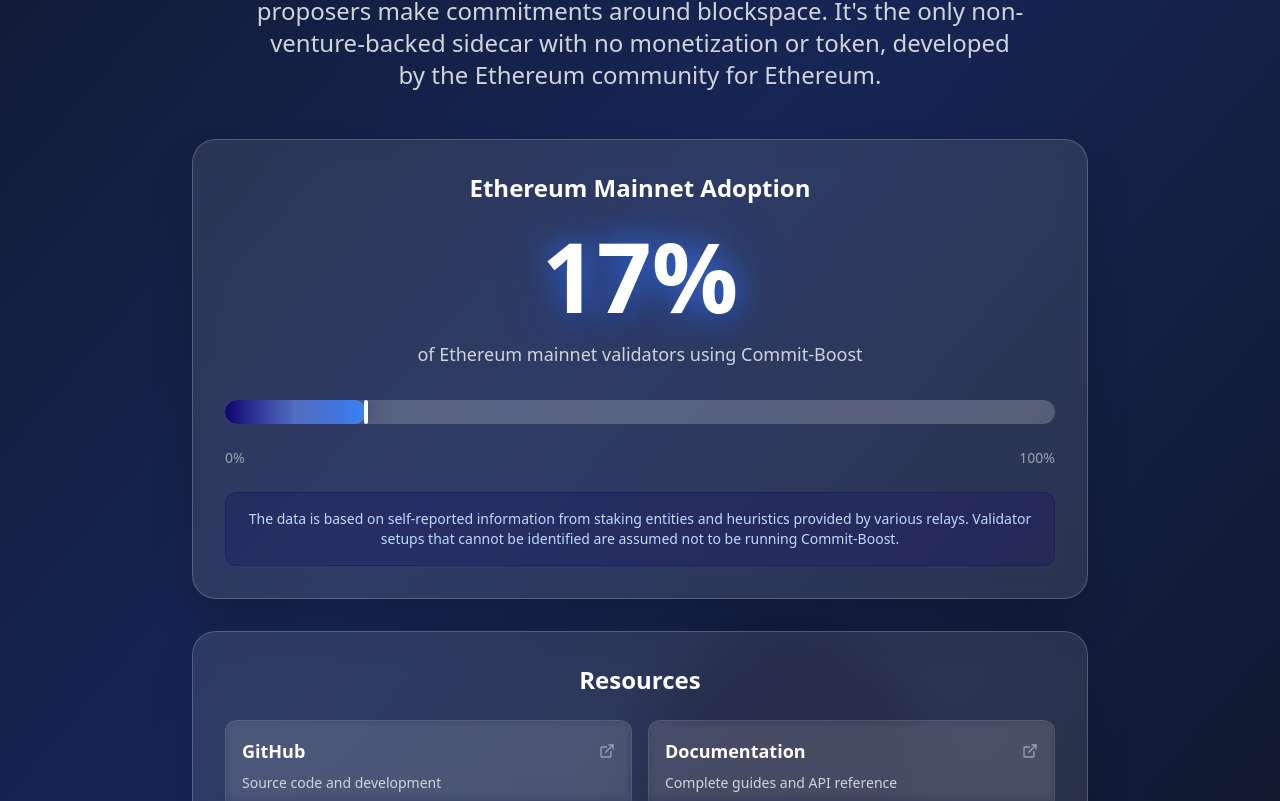
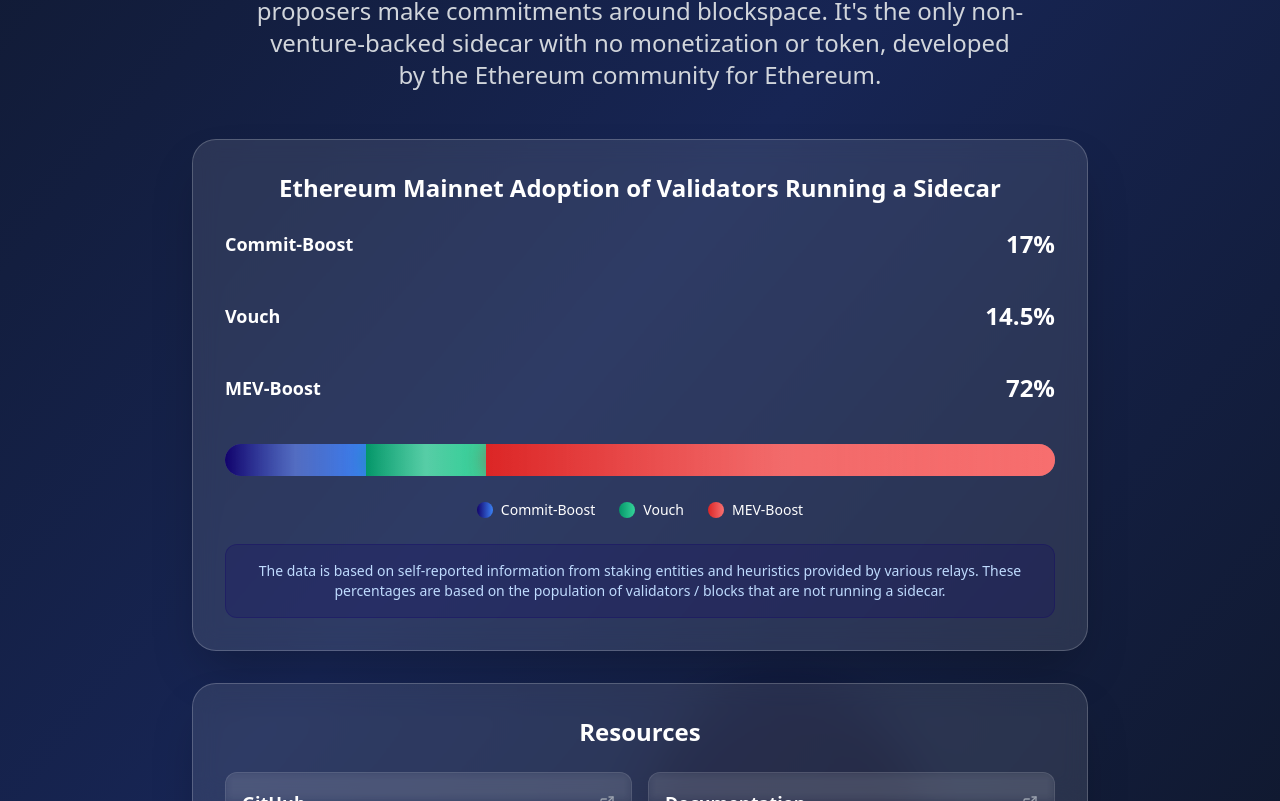
Before and after one commit to Labrys-Locky/Commit-Boost-Adoption-Dashboard, a Next.js app: page / in a window 1280 px wide. Shown: the part 486-1287 px from the top of the page. Built offline with nearby package versions, Linux system fonts and the light colour scheme.

Commit message:
feat: update dashboard with sidecar comparison bar
Add progress bar showing Commit-Boost, Vouch, and MEV-Boost adoption

#VERCEL_SKIP

Co-authored-by: Lachlan Feeney <52639164+Labrys-Locky@users.noreply.github.com>

```diff
--- a/client-distribution.tsx
+++ b/client-distribution.tsx
@@ -72,27 +72,42 @@ function HeroSection() {
 
           {/* Adoption Stats Card */}
           <div className="bg-white/10 backdrop-blur-md rounded-3xl p-8 border border-white/20 shadow-2xl mb-8">
-            <h2 className="text-2xl font-semibold text-white mb-6">Ethereum Mainnet Adoption</h2>
+            <h2 className="text-2xl font-semibold text-white mb-6">
+              Ethereum Mainnet Adoption of Validators Running a Sidecar
+            </h2>
 
-            <div className="flex flex-col items-center mb-8">
-              <div className="relative text-8xl font-bold mb-4">
-                <span
-                  className="text-white"
-                  style={{
-                    textShadow: "0 0 30px rgba(59, 130, 246, 0.8), 0 0 60px rgba(59, 130, 246, 0.4)",
-                    filter: "drop-shadow(0 4px 8px rgba(18, 3, 108, 0.3))",
-                  }}
-                >
-                  17%
-                </span>
+            {/* Sidecar comparison */}
+            <div className="space-y-8 mb-8">
+              {/* Commit-Boost */}
+              <div className="flex flex-col items-center">
+                <div className="flex items-center justify-between w-full mb-2">
+                  <span className="text-lg font-semibold text-white">Commit-Boost</span>
+                  <span className="text-2xl font-bold text-white">17%</span>
+                </div>
               </div>
-              <p className="text-lg text-gray-300">of Ethereum mainnet validators using Commit-Boost</p>
+
+              {/* Vouch */}
+              <div className="flex flex-col items-center">
+                <div className="flex items-center justify-between w-full mb-2">
+                  <span className="text-lg font-semibold text-white">Vouch</span>
+                  <span className="text-2xl font-bold text-white">14.5%</span>
+                </div>
+              </div>
+
+              {/* MEV-Boost */}
+              <div className="flex flex-col items-center">
+                <div className="flex items-center justify-between w-full mb-2">
+                  <span className="text-lg font-semibold text-white">MEV-Boost</span>
+                  <span className="text-2xl font-bold text-white">72%</span>
+                </div>
+              </div>
             </div>
 
-            {/* Modern progress bar */}
-            <div className="relative w-full h-6 bg-white/20 rounded-full overflow-hidden mb-6">
+            {/* Combined progress bar */}
+            <div className="relative w-full h-8 bg-white/20 rounded-full overflow-hidden mb-6">
+              {/* Commit-Boost segment */}
               <div
-                className="absolute top-0 left-0 h-full rounded-full transition-all duration-2000 ease-out"
+                className="absolute top-0 left-0 h-full transition-all duration-2000 ease-out"
                 style={{
                   width: "17%",
                   background: "linear-gradient(90deg, #12036c 0%, #1e40af 50%, #3b82f6 100%)",
@@ -102,16 +117,56 @@ function HeroSection() {
                 <div className="absolute inset-0 bg-gradient-to-r from-transparent via-white/30 to-transparent animate-pulse"></div>
               </div>
 
-              {/* Progress indicator */}
+              {/* Vouch segment */}
               <div
-                className="absolute top-0 h-6 w-1 bg-white rounded-full shadow-lg transform -translate-x-1/2 transition-all duration-2000 ease-out"
-                style={{ left: "17%" }}
-              ></div>
+                className="absolute top-0 h-full transition-all duration-2000 ease-out"
+                style={{
+                  left: "17%",
+                  width: "14.5%",
+                  background: "linear-gradient(90deg, #059669 0%, #10b981 50%, #34d399 100%)",
+                  boxShadow: "0 0 20px rgba(5, 150, 105, 0.5)",
+                }}
+              >
+                <div className="absolute inset-0 bg-gradient-to-r from-transparent via-white/30 to-transparent animate-pulse delay-500"></div>
+              </div>
+
+              {/* MEV-Boost segment */}
+              <div
+                className="absolute top-0 h-full transition-all duration-2000 ease-out"
+                style={{
+                  left: "31.5%",
+                  width: "72%",
+                  background: "linear-gradient(90deg, #dc2626 0%, #ef4444 50%, #f87171 100%)",
+                  boxShadow: "0 0 20px rgba(220, 38, 38, 0.5)",
+                }}
+              >
+                <div className="absolute inset-0 bg-gradient-to-r from-transparent via-white/30 to-transparent animate-pulse delay-1000"></div>
+              </div>
             </div>
 
-            <div className="flex justify-between text-sm text-gray-400 mb-6">
-              <span>0%</span>
-              <span>100%</span>
+            {/* Legend */}
+            <div className="flex flex-wrap justify-center gap-6 mb-6">
+              <div className="flex items-center gap-2">
+                <div
+                  className="w-4 h-4 rounded-full"
+                  style={{ background: "linear-gradient(90deg, #12036c 0%, #3b82f6 100%)" }}
+                ></div>
+                <span className="text-sm text-white">Commit-Boost</span>
+              </div>
+              <div className="flex items-center gap-2">
+                <div
+                  className="w-4 h-4 rounded-full"
+                  style={{ background: "linear-gradient(90deg, #059669 0%, #34d399 100%)" }}
+                ></div>
+                <span className="text-sm text-white">Vouch</span>
+              </div>
+              <div className="flex items-center gap-2">
+                <div
+                  className="w-4 h-4 rounded-full"
+                  style={{ background: "linear-gradient(90deg, #dc2626 0%, #f87171 100%)" }}
+                ></div>
+                <span className="text-sm text-white">MEV-Boost</span>
+              </div>
             </div>
 
             <div
@@ -120,7 +175,8 @@ function HeroSection() {
             >
               <p className="text-sm text-blue-200">
                 The data is based on self-reported information from staking entities and heuristics provided by various
-                relays. Validator setups that cannot be identified are assumed not to be running Commit-Boost.
+                relays. These percentages are based on the population of validators / blocks that are not running a
+                sidecar.
               </p>
             </div>
           </div>
```
